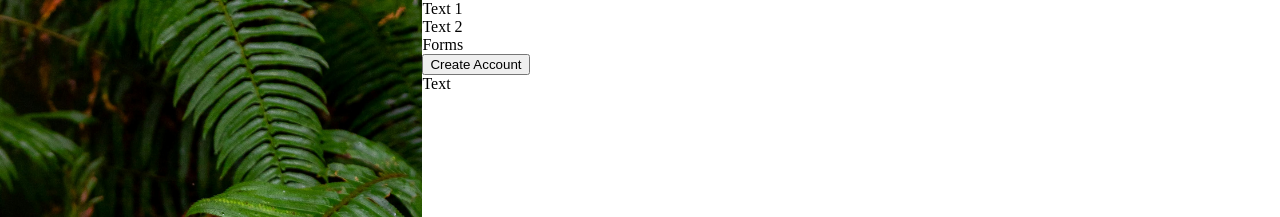
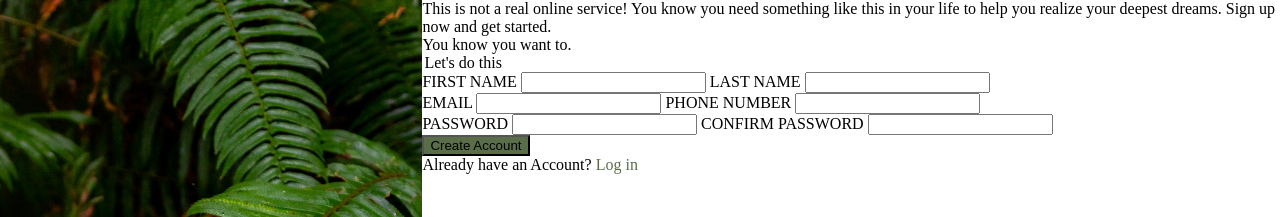
Before and after one commit to Hirschtalg007/sign_up_form, a plain HTML site: page index.html in a window 1280 px wide. Shown: the top 217 px of the page. Drawn offline with Linux system fonts and the light colour scheme.

Commit message:
Setting up the right side of the website

```diff
--- a/index.html
+++ b/index.html
@@ -14,21 +14,47 @@
                 <div>ODIN</div>
             </div>
             <div class="pictureBot">
-                <div>Photo by <a href="https://unsplash.com/de/@haliewestphoto">Halie West</a> on <a href="https://unsplash.com/de/fotos/grune-blattpflanze-in-nahaufnahme-25xggax4bSA">Unsplash</a></div>
+                <div>
+                    Photo by <a href="https://unsplash.com/de/@haliewestphoto">Halie West</a> on
+                    <a href="https://unsplash.com/de/fotos/grune-blattpflanze-in-nahaufnahme-25xggax4bSA">Unsplash</a>
+                </div>
             </div>
         </div>
     </div>
     <div class="rightSide">
         <div class="riTop">
-            <div>Text 1</div>
-            <div>Text 2</div>
+            <div>
+                This is not a real online service! You know you need something like this in your life
+                to help you realize your deepest dreams. Sign up now and get started.
+            </div>
+            <div>You know you want to.</div>
         </div>
         <div class="riMid">
-            <div>Forms</div>
+            <form>
+                <legend>Let's do this</legend>
+                <div class="firstRowForm">
+                    <label for="firstName">FIRST NAME</label>
+                    <input type="text" name="firstName" id="firstName">
+                    <label for="lastName">LAST NAME</label>
+                    <input type="text" name="lastName" id="lastName">
+                </div>
+                <div class="secondRowForm">
+                    <label for="email">EMAIL</label>
+                    <input type="email" name="email" id="email">
+                    <label for="telNum">PHONE NUMBER</label>
+                    <input type="number" name="telNum" id="telNum">
+                </div>
+                <div class="thirdRowForm">
+                    <label for="pwd">PASSWORD</label>
+                    <input type="password" name="pwd" id="pwd">
+                    <label for="pwdConf">CONFIRM PASSWORD</label>
+                    <input type="password" name="pwdConf" id="pwdConf">
+                </div>
+            </form>
         </div>
         <div class="riBot">
             <button>Create Account</button>
-            <div>Text</div>
+            <div>Already have an Account? <span>Log in</span></div>
         </div>
     </div>
 </body>
--- a/style.css
+++ b/style.css
@@ -63,3 +63,11 @@ body{
     margin-top: auto;
     margin-bottom: 8px;
 }
+
+button{
+    background-color: #596D48;
+}
+
+.riBot span{
+    color: #596D48;
+}
```
